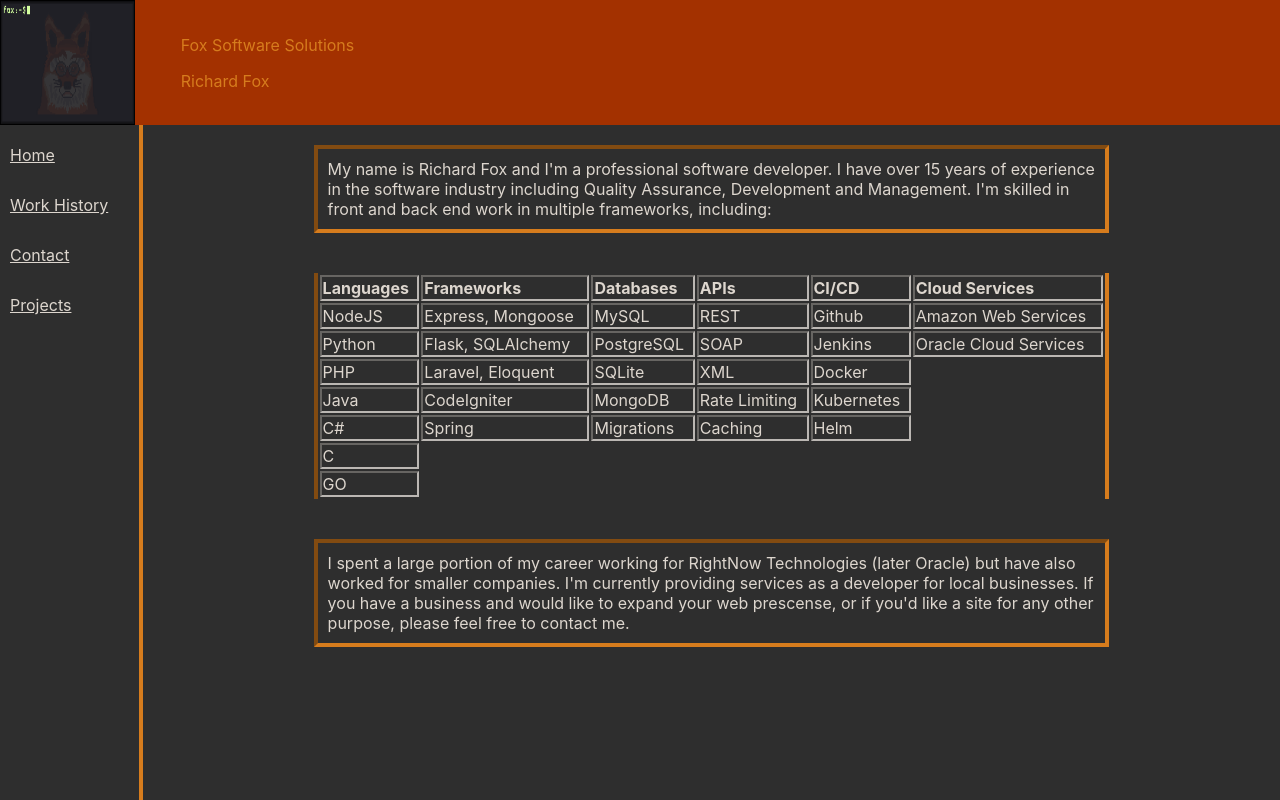
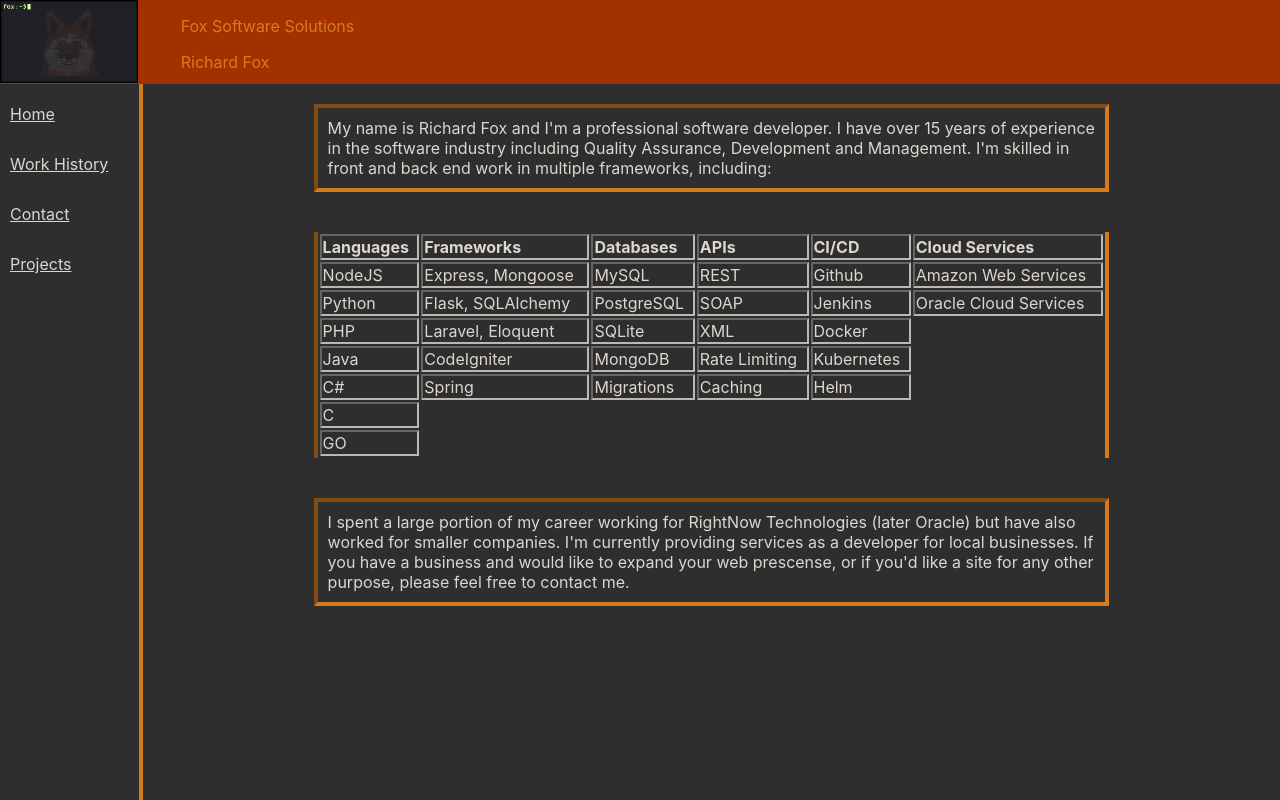
Before and after one commit to richard-william-fox/foxsoftwaresolutions, a React (Create React App) app: page / in a window 1280 px wide. Shown: the top 800 px of the page. Built offline with nearby package versions, Linux system fonts and the light colour scheme.

Commit message:
Fixing css issues.

```diff
--- a/src/components/Banner/Banner.css
+++ b/src/components/Banner/Banner.css
@@ -1,18 +1,15 @@
 #headerContent {
     display: inline-flex;
     width: 100%;
-    height: 125px;
     background-color: #a33100ff;
 }
 
 #headerImg {
     width: 11%;
-    height: 10%;
 }
 
 #headerImg img {
-    width: 96%;
-    height: 125px;
+    width: 98%;
 }
 
 #headerTxt {
```
